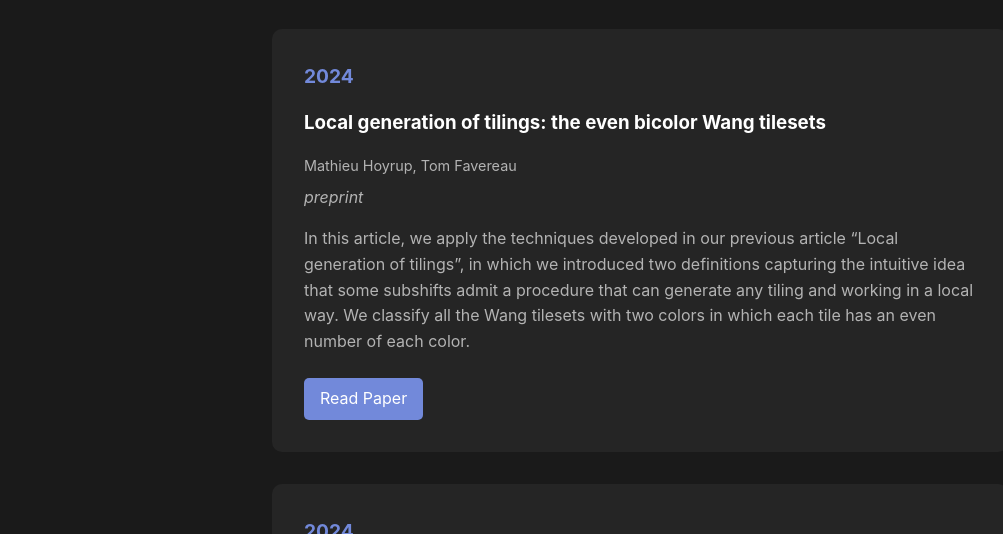
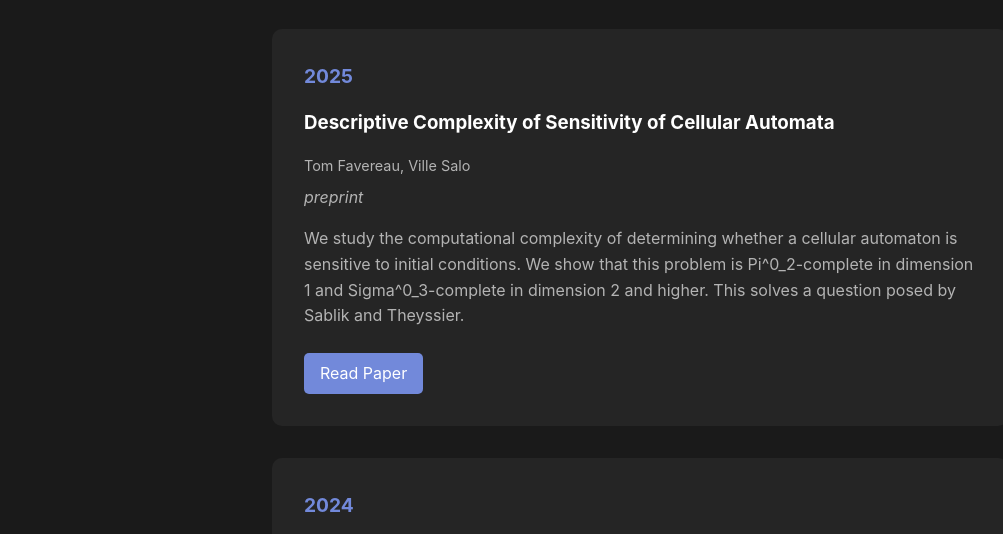
Before and after one commit to tom-favereau/tom-favereau.github.io, a plain HTML site: page publications/index.html in a window 1280 px wide. Shown: the part 206-740 px from the top of the page, without its empty margins (0-1003 px from the left). Drawn offline with Linux system fonts and the light colour scheme.

Commit message:
add submited preprint

```diff
--- a/misc/ca.js
+++ b/misc/ca.js
@@ -170,7 +170,7 @@ function tm(state, read) {
             '0': ['notPrime', '0', -1]
         },
         twin: {
-            // 'stay' est interprété comme ne pas bouger
+
             'a': ['twin', 'a', 0],
             'b': ['twin', 'b', 0],
             '0': ['twin', '0', 0],
@@ -347,7 +347,7 @@ document.getElementById('boundaryToggle').addEventListener('change', function()
     }
 });
 
-// Modifiez le listener pour les touches du clavier
+
 document.addEventListener('keydown', (event) => {
     switch(event.key.toLowerCase()) {
         case 'r': automaton.reset(); break;
--- a/publications/index.html
+++ b/publications/index.html
@@ -27,7 +27,28 @@
         <h1>Publications</h1>
     </section>
 
+
     <section class="publications-list">
+        <!-- Desc complexity of sens of CA -->
+        <div class="pub-card">
+            <div class="pub-year">2025</div>
+            <div class="pub-content">
+                <h3>Descriptive Complexity of Sensitivity of Cellular Automata</h3>
+                <p class="pub-authors">Tom Favereau, Ville Salo</p>
+                <p class="pub-journal">preprint</p>
+                <p class="pub-abstract">
+                    We study the computational complexity of determining whether a cellular
+                    automaton is sensitive to initial conditions. We show that this problem is
+                    Pi^0_2-complete in dimension 1 and Sigma^0_3-complete in dimension 2 and
+                    higher. This solves a question posed by Sablik and Theyssier.
+                </p>
+                <div class="pub-links">
+                    <a href="CAsensitivity.pdf" target="_blank" class="btn btn-primary">Read Paper</a>
+                    <!--<a href="#" class="btn btn-secondary">DOI</a>-->
+                </div>
+            </div>
+        </div>
+
         <!-- local generation of tiling : even bicolor tileset -->
         <div class="pub-card">
             <div class="pub-year">2024</div>
```
Also changed, not shown: 1 other file.
